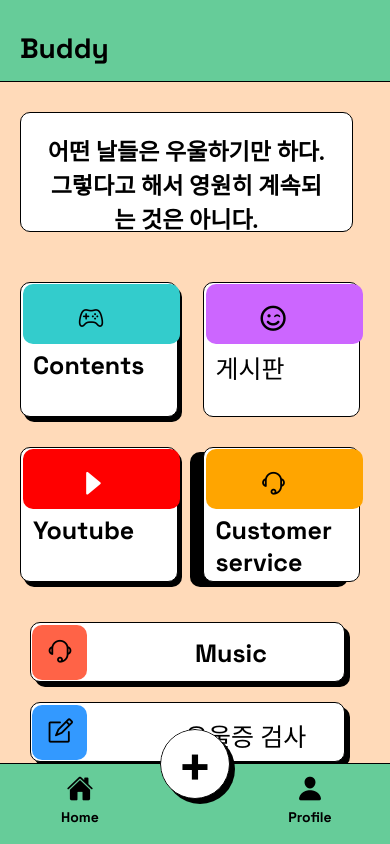
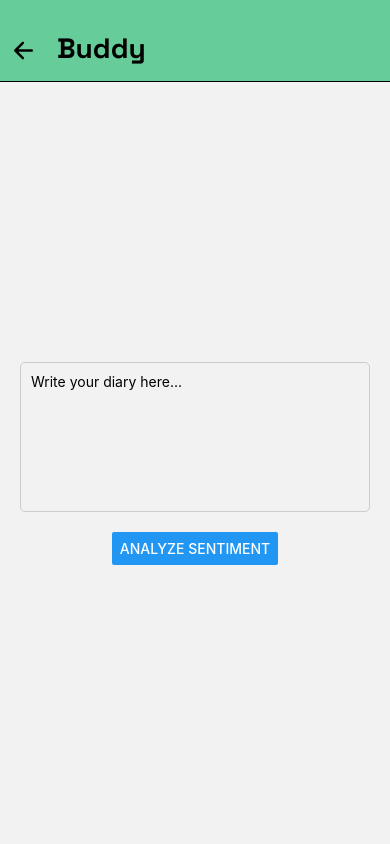
Before and after one commit to hshy1839/capstoneApp, a React Native app: screen /SentimentAnalysis in a window 390 px wide. Built offline with nearby package versions, Linux system fonts and the light colour scheme.

Commit message:
감정 일기장 api 완료

```diff
--- a/App.js
+++ b/App.js
@@ -12,6 +12,7 @@
 import PostDetail from './components/PostDetail';
 import DepressionSurvey from './components/DepressionSurvey';
 import SurveyScore from './components/SurveyScore';
+import SentimentAnalysis from './components/SentimentAnalysis '
 
 
 const Stack = createStackNavigator();
@@ -30,6 +31,7 @@
         <Stack.Screen name="PostDetail" component={PostDetail} options={{header: () => <Header />}} />
         <Stack.Screen name="DepressionSurvey" component={DepressionSurvey} options={{header: () => <Header />}} />
         <Stack.Screen name="SurveyScore" component={SurveyScore} options={{header: () => <Header />}} />
+        <Stack.Screen name="SentimentAnalysis" component={SentimentAnalysis} options={{header: () => <Header />}} />
       </Stack.Navigator>
     </NavigationContainer>
   );
--- a/components/Footer.js
+++ b/components/Footer.js
@@ -25,6 +25,9 @@
   const gotoLogin = () => {
     navigation.navigate('Login');
   }
+  const gotoSentiment = () => {
+    navigation.navigate('SentimentAnalysis');
+  }
 
   return (
     <View style={[styles.footer, styles.fixedFooter]}>
@@ -36,7 +39,7 @@
       <View style={styles.addCircle}>
         <View style={styles.blackCircle} />
         <TouchableOpacity
-          onPress={gotoLogin}
+          onPress={gotoSentiment}
           style={[styles.menuItem, styles.addCircleContent]}
           activeOpacity={1} // 터치될 때 투명해지는 효과 제거
         >
--- /dev/null
+++ b/components/SentimentAnalysis .js
@@ -0,0 +1,80 @@
+import React, { useState } from 'react';
+import { View, Text, TextInput, Button, StyleSheet } from 'react-native';
+
+const SentimentAnalysis = () => {
+  const [diaryContent, setDiaryContent] = useState('');
+  const [sentiment, setSentiment] = useState(null);
+  const client_id = "aa"; //z5hgn2e6c1
+  const client_secret = "pIyDljkjtq5frD4oL62Y550OtegQ5G58nkj65fId";
+  const url = "https://naveropenapi.apigw.ntruss.com/sentiment-analysis/v1/analyze";
+
+  const handleAnalyzeSentiment = async () => {
+    const headers = {
+      "X-NCP-APIGW-API-KEY-ID": client_id,
+      "X-NCP-APIGW-API-KEY": client_secret,
+      "Content-Type": "application/json"
+    };
+    const data = {
+      content: diaryContent
+    };
+
+    try {
+      const response = await fetch(url, {
+        method: 'POST',
+        headers: headers,
+        body: JSON.stringify(data)
+      });
+
+      if (!response.ok) {
+        throw new Error('Network response was not ok');
+      }
+
+      const result = await response.json();
+      setSentiment(result.document.sentiment);
+    } catch (error) {
+      console.error('There was an error!', error);
+    }
+  };
+
+  return (
+    <View style={styles.container}>
+      <TextInput
+        style={styles.input}
+        multiline
+        placeholder="Write your diary here..."
+        value={diaryContent}
+        onChangeText={text => setDiaryContent(text)}
+      />
+      <Button title="Analyze Sentiment" onPress={handleAnalyzeSentiment} />
+      {sentiment && (
+        <Text style={styles.sentimentText}>Sentiment: {sentiment}</Text>
+      )}
+    </View>
+  );
+};
+
+const styles = StyleSheet.create({
+  container: {
+    flex: 1,
+    justifyContent: 'center',
+    alignItems: 'center',
+    paddingHorizontal: 20,
+  },
+  input: {
+    borderWidth: 1,
+    borderColor: '#ccc',
+    borderRadius: 5,
+    padding: 10,
+    marginBottom: 20,
+    width: '100%',
+    minHeight: 150,
+  },
+  sentimentText: {
+    marginTop: 20,
+    fontSize: 20,
+    fontWeight: 'bold',
+    color: 'blue',
+  },
+});
+
+export default SentimentAnalysis;
--- a/package.json
+++ b/package.json
@@ -13,10 +13,12 @@
     "@react-navigation/native": "^6.1.17",
     "@react-navigation/stack": "^6.3.29",
     "expo": "^51.0.0",
+    "expo-calendar": "~13.0.4",
     "expo-font": "~12.0.5",
     "expo-status-bar": "~1.12.1",
     "react": "18.2.0",
     "react-native": "0.74.1",
+    "react-native-calendars": "^1.1304.1",
     "react-native-gesture-handler": "~2.16.1"
   },
   "devDependencies": {
```
Also changed, not shown: 1 other file (tests, documents, lock files or other folders).
